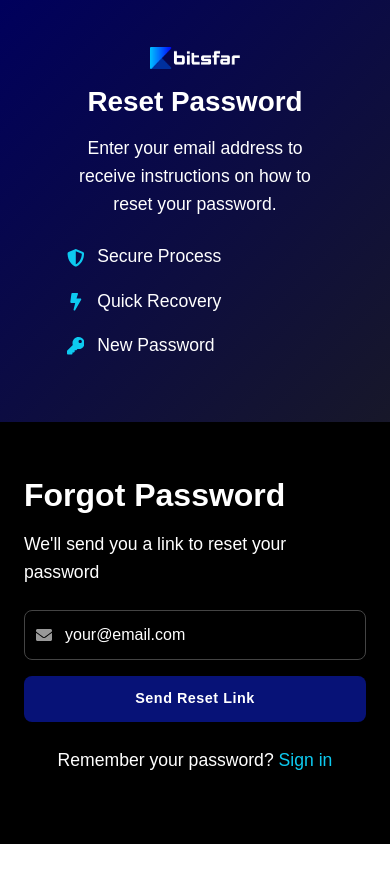
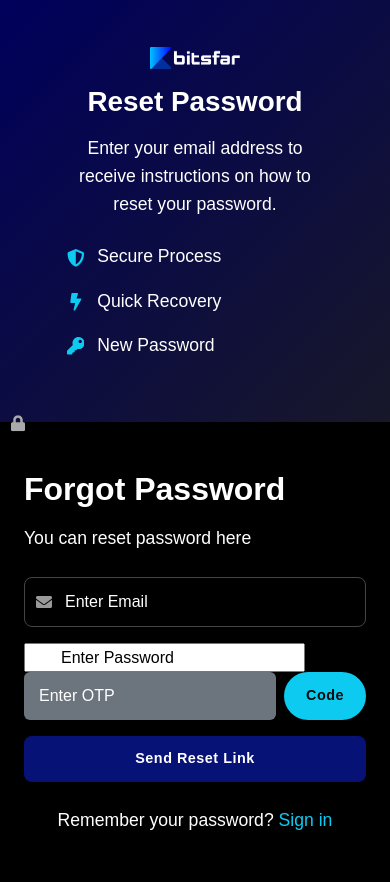
Before and after one commit to aneeshthakur-56/binaxpay, a React (Create React App) app: page /forgot in a window 390 px wide. Shown: the top 882 px of the page. Before the commit the page ends 844 px from the top, so only its background shows below. Built offline with nearby package versions, Linux system fonts and the light colour scheme.

Commit message:
dashboard data

```diff
--- a/src/api/api.js
+++ b/src/api/api.js
@@ -1,5 +1,5 @@
-const BASE_URL = 'https://backend.bitsfar.com/';//process.env.BASE_URL
-// const BASE_URL = 'https://backend.kryptohas.com/';//process.env.BASE_URL
+// const BASE_URL = 'https://backend.bitsfar.com/';//process.env.BASE_URL
+const BASE_URL = 'https://backend.kryptohas.com/';//process.env.BASE_URL
 console.log(' BASE_URL ' , BASE_URL)
 
 export async function registerUser (data ){
--- a/src/api/protectedApi.js
+++ b/src/api/protectedApi.js
@@ -1,8 +1,8 @@
 // src/utils/api.js
 import axios from 'axios';
 const api = axios.create({
-  baseURL: 'https://backend.bitsfar.com/',
-  // baseURL: 'https://backend.kryptohas.com/',
+  // baseURL: 'https://backend.bitsfar.com/',
+  baseURL: 'https://backend.kryptohas.com/',
 });
 // import { toast } from 'react-toastify';
 api.interceptors.request.use(config => {
--- a/src/component/Forgot.jsx
+++ b/src/component/Forgot.jsx
@@ -1,9 +1,46 @@
-import React from 'react';
+import React, { useState , useEffect } from 'react';
 import { Link } from 'react-router-dom';
 import bitsfar from '../assets/Image/bitsfar.png';
 import { FaEnvelope, FaLock, FaBolt, FaShieldAlt, FaKey } from 'react-icons/fa';
+import { ToastContainer, toast } from 'react-toastify';
+import 'react-toastify/dist/ReactToastify.css';
+
+import {  resendVierifyOtpMail  } from "../api/api";
 
 const Forgot = () => {
+    const [otp, setOtp] = useState('');
+    const [email, setEmail] = useState('');
+    const [password, setPassword] = useState('');
+    const [showPassword, setShowPassword] = useState(false);
+    const [cPassword, setCPassword] = useState('');
+    const [loading, setLoading] = useState(false);
+    const [otpLoading, setOtpLoading] = useState(false);
+    const [otpTimer, setOtpTimer] = useState(0);
+    const handleGetOtp = async () => {
+        try {
+            setOtpLoading(true);
+            const response =   await resendVierifyOtpMail({email:email,type:"resendOtp"});
+            console.log(' withdraw response ' , response)
+            if (response.data.success) {
+                  toast.success('OTP Sent Successfully!');
+                setOtpTimer(120);  // Start 2 minute countdown
+            } else {
+                  toast.error(response.data.message || 'Failed to send OTP');
+            }
+          } catch (error) {
+                    console.error(error);
+                     toast.error('Error sending OTP');
+        } finally {
+         setOtpLoading(false);
+        }
+    };
+    useEffect(() => {
+      let timer;
+      if (otpTimer > 0) {
+      timer = setTimeout(() => setOtpTimer(otpTimer - 1), 1000);
+      }
+      return () => clearTimeout(timer);
+  }, [otpTimer]);
   return (
     <div className="forgot-wrapper d-flex flex-column flex-md-row text-white ">
       {/* Left Side */}
@@ -26,14 +63,63 @@ const Forgot = () => {
       <div className="forgot-right animate-right d-flex flex-column justify-content-center align-items-center px-4 py-5 w-100">
         <div className="w-100" style={{ maxWidth: "400px" }}>
           <h3 className="fw-bold mb-3">Forgot Password</h3>
-          <p className="mb-4 text-light">We'll send you a link to reset your password</p>
+          <p className="mb-4 text-light">You can reset password here</p>
 
           <form>
             <div className="mb-3 position-relative">
               <FaEnvelope className="form-icon" />
-              <input type="email" placeholder="your@email.com" className="form-control custom-input" />
+               <input
+                    type="email"
+                    placeholder="Enter Email"
+                    value={email}
+                    onChange={(e) => setEmail(e.target.value)}
+                    required
+                    className='form-control custom-input'
+                  />
             </div>
-
+            <span
+                                style={{
+                                  position: "absolute",
+                                  left: "10px",
+                                  top: "50%",
+                                  transform: "translateY(-50%)",
+                                  color: "#aaa",
+                                }}
+                              >
+                                <FaLock />
+                              </span>
+                              <input
+                                type={showPassword ? "text" : "password"}
+                                placeholder="Enter Password"
+                                value={password}
+                                onChange={(e) => setPassword(e.target.value)}
+                                required
+                                style={{
+                                  paddingLeft: "35px",
+                                  paddingRight: "35px",
+                                }}
+                              />
+             <div className="mb-3 d-flex">
+              <input
+                type="text"
+                className="form-control bg-secondary text-white border-0 me-2"
+                placeholder="Enter OTP"
+              value={otp}
+                onChange={(e) => setOtp(e.target.value)}
+              />
+              <button
+                type="button"
+                className="btn btn-info text-dark fw-semibold"
+                onClick={handleGetOtp}
+                disabled={otpLoading || otpTimer > 0}
+              >
+                {otpLoading
+                  ? 'Sending...'
+                  : otpTimer > 0
+                    ? `${Math.floor(otpTimer / 60)}:${String(otpTimer % 60).padStart(2, '0')}`
+                    : 'Code'}
+              </button>
+            </div>
             <button type="submit" className="btn custom-reset-btn w-100">Send Reset Link</button>
           </form>
 
--- a/src/pages/Dashboard.jsx
+++ b/src/pages/Dashboard.jsx
@@ -1,19 +1,18 @@
 import React, { useState, useEffect } from "react";
-import { useNavigate } from "react-router-dom";
+import { useNavigate , Link } from "react-router-dom";
 import { postData } from "../api/protectedApi";
 import { useAuth } from "../context/AuthContext";
+import moment from "moment";
 
 const Dashboard = () => {
   const [transactions, setTransactions] = useState([]);
+  const [dashboardData, setDashboardData] = useState([]);
   const { logout } = useAuth();
   const navigate = useNavigate();
 
   useEffect(() => {
-    postData("/user/latest_transactions", {})
-      .then((res) => {
-        setTransactions(res.data.data);
-      })
-      .catch((err) => console.error(err));
+    postData("/user/latest_transactions", {})  .then((res) => { setTransactions(res.data.data);  }) .catch((err) => console.error(err));
+    postData("/user/wallet_sum", {})  .then((res) => { setDashboardData(res.data);  }) .catch((err) => console.error(err));
   }, []);
 
   const handleLogout = () => {
@@ -65,8 +64,7 @@ const Dashboard = () => {
 
       {/* Dashboard Cards */}
       <div className="row mb-4">
-        {[...Array(4)].map((_, i) => (
-          <div className="col-md-6 col-lg-3 mb-3" key={i}>
+        <div className="col-md-6 col-lg-3 mb-3">
             <div
               className="card text-white h-100"
               style={{ backgroundColor: "#2e2e97" }}
@@ -75,7 +73,7 @@ const Dashboard = () => {
                 <div className="d-flex justify-content-between align-items-center">
                   <div>
                     <h6 className="text-white-50">Total Balance</h6>
-                    <h4>$12,450.75</h4>
+                    <h4>${dashboardData?.walletBalance }</h4>
                   </div>
                   <div
                     style={{
@@ -87,13 +85,35 @@ const Dashboard = () => {
                     <i className="fas fa-wallet text-dark"></i>
                   </div>
                 </div>
-                <p className="text-success mt-2 mb-0">
-                  <i className="fas fa-caret-up me-1"></i>12.5% from last month
-                </p>
               </div>
             </div>
-          </div>
-        ))}
+        </div>
+        <div className="col-md-6 col-lg-3 mb-3">
+            <div className="card text-white h-100" style={{ backgroundColor: "#2e2e97" }}  >
+              <div className="card-body">
+                <div className="d-flex justify-content-between align-items-center">
+                  <div>
+                    <h6 className="text-white-50">Tx Count</h6>
+                    <h4>{dashboardData?.depositCount }</h4>
+                  </div>
+                </div>
+              </div>
+            </div>
+        </div>
+
+         <div className="col-md-6 col-lg-3 mb-3">
+            <div className="card text-white h-100" style={{ backgroundColor: "#2e2e97" }}  >
+              <div className="card-body">
+                <div className="d-flex justify-content-between align-items-center">
+                  <div>
+                    <h6 className="text-white-50">Deposited Amount</h6>
+                    <h4>${dashboardData?.totalDeposit }</h4>
+                  </div>
+                </div>
+
+              </div>
+            </div>
+        </div>
       </div>
 
       {/* Recent Transactions */}
@@ -121,10 +141,10 @@ const Dashboard = () => {
                     Currency
                   </th>
                   <th style={{ backgroundColor: "#000066", color: "#fff" }}>
-                    Status
+                    From
                   </th>
                   <th style={{ backgroundColor: "#000066", color: "#fff" }}>
-                    Actions
+                    Hash
                   </th>
                 </tr>
               </thead>
@@ -138,32 +158,26 @@ const Dashboard = () => {
                 ) : (
                   transactions.map((trx, index) => (
                     <tr key={index}>
-                      <td>#TRX-{7840 + index}</td>
-                      <td>{trx.timestamp || "2023-10-15 14:30"}</td>
+                      <td> { 1 + index}</td>
+                      <td>{moment(trx.createdAt).format("DD-MM-YYYY hh:mm A" )}</td>
                       <td>{trx.type || "Deposit"}</td>
                       <td>{parseFloat(trx.amount).toFixed(4)}</td>
                       <td>
                         <span
                           className={`badge ${getCurrencyColor(trx.tokenName)}`}
                         >
-                          {trx.tokenName || "USDT"}
+                          <Link
+                          to={"https://bscscan.com/address/" + trx.from}
+                          style={{ color: "#00ccff" }}
+                        >
+                          {trx.from.substr(0, 10)}....</Link>
                         </span>
                       </td>
-                      {/* <td>
-                        <span
-                          className={`badge ${getStatusBadge(
-                            trx.status || "Completed"
-                          )}`}
+                      <td> <Link
+                          to={"https://bscscan.com/tx/" + trx.transactionHash}
+                          style={{ color: "#00ccff" }}
                         >
-                          {(trx.status || "Completed").charAt(0).toUpperCase() +
-                            (trx.status || "Completed").slice(1)}
-                        </span>
-                      </td> */}
-                      <td>
-                        <button className="btn btn-outline-primary btn-sm">
-                          Details
-                        </button>
-                      </td>
+                          {trx.transactionHash.substr(0, 10)}....</Link></td>
                     </tr>
                   ))
                 )}
--- a/src/pages/DashboardLayout.jsx
+++ b/src/pages/DashboardLayout.jsx
@@ -7,6 +7,7 @@ import Sidebar from "./Sidebar";
 import "./DashboardLayout.css";
 
 const DashboardLayout = () => {
+  let user = JSON.parse(localStorage.getItem('user'))
   const [collapsed, setCollapsed] = useState(false);
   const { logout } = useAuth();
   const navigate = useNavigate();
@@ -56,7 +57,7 @@ const DashboardLayout = () => {
 
             {/* ✅ Username + Logout button */}
             <div className="d-flex align-items-center ms-auto gap-3">
-              <span className="text-white fw-semibold">John</span>
+              <span className="text-white fw-semibold">{user.userId} ({user.name})</span>
               <button className="btn btn-sm btn-danger" onClick={handleLogout}>
                 <i className="fas fa-sign-out-alt me-1"></i> Logout
               </button>
```
